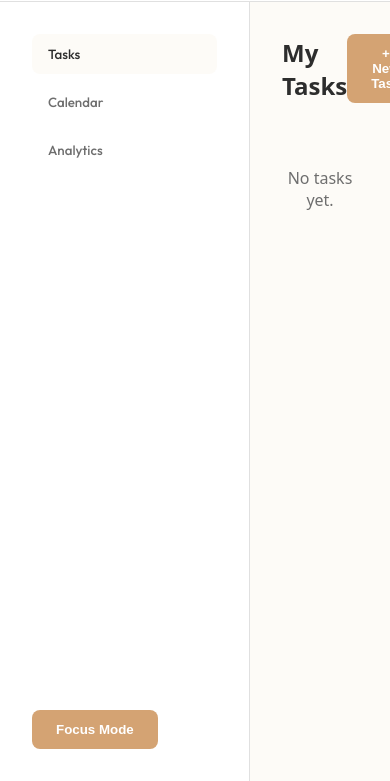
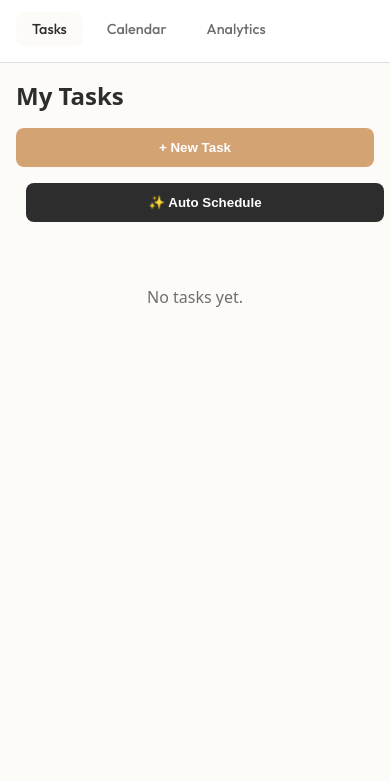
Before and after one commit to mohibkohi/golden-equinox-planner, a website with bundled scripts: page index.html in a window 390 px wide. Shown: the part 63-844 px from the top of the page. Built offline with nearby package versions, Linux system fonts and the light colour scheme; a web font is replaced by a local one.

Commit message:
Add mobile responsive CSS

```diff
--- a/css/style.css
+++ b/css/style.css
@@ -205,3 +205,74 @@ body {
     font-size: 0.85rem;
     background: var(--bg-app);
 }
+
+/* Mobile Responsiveness */
+@media (max-width: 768px) {
+    /* Stack the main layout */
+    .main-layout {
+        flex-direction: column;
+    }
+
+    /* Convert sidebar to top scrolling nav */
+    .sidebar {
+        width: 100%;
+        height: auto;
+        border-right: none;
+        border-bottom: 1px solid var(--border-subtle);
+        padding: 1rem;
+        flex-direction: row;
+        align-items: center;
+        overflow-x: auto;
+        white-space: nowrap;
+        -webkit-overflow-scrolling: touch; /* smooth scrolling on iOS */
+    }
+
+    /* Hide focus button on mobile or make it smaller if needed */
+    .focus-control {
+        display: none; /* Simplify for MVP mobile */
+    }
+
+    .nav-links {
+        display: flex;
+        gap: 0.5rem;
+        width: 100%;
+    }
+
+    .nav-item {
+        margin-bottom: 0;
+        width: auto;
+        flex: 0 0 auto; /* Don't shrink */
+        padding: 0.5rem 1rem;
+        font-size: 0.9rem;
+    }
+
+    /* Content adjustments */
+    .content-area {
+        padding: 1rem;
+    }
+
+    .toolbar {
+        flex-direction: column;
+        align-items: flex-start;
+        gap: 1rem;
+    }
+
+    .toolbar .btn-primary {
+        width: 100%; /* Full width button for better touch target */
+    }
+
+    /* Command Bar adjustments */
+    .command-bar-dialog {
+        width: 90%;
+        top: 10%;
+    }
+
+    /* Text resizing */
+    .app-header h1 {
+        font-size: 1.2rem;
+    }
+
+    h2 {
+        font-size: 1.5rem;
+    }
+}
```
